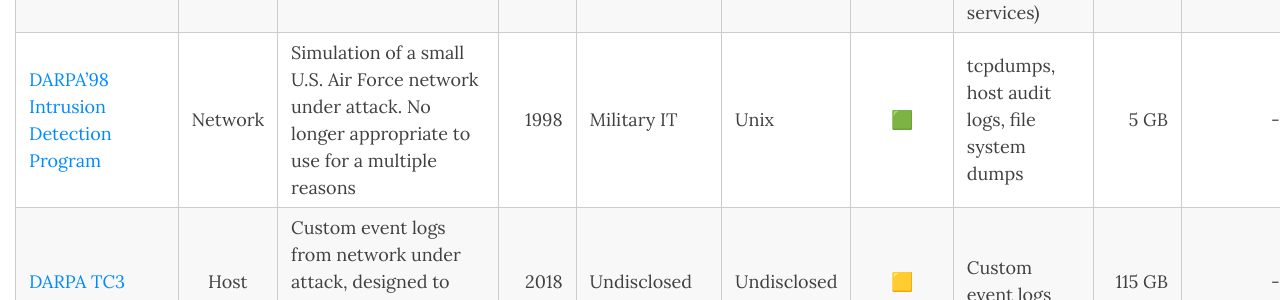
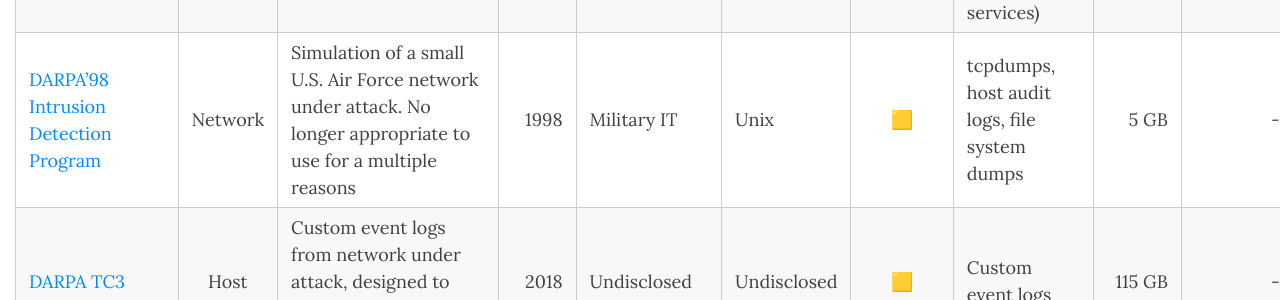
Before and after one commit to fkie-cad/COMIDDS, a Jekyll site: the page built from content/all_datasets.md, in a window 1280 px wide and 900 px high, scrolled down 3122 px. Shown: the part 152-452 px from the top of the window. Built offline with Jekyll 4.4.1, drawn with Linux system fonts in a browser that asks for light colours; nearby versions of some CDN libraries; comment, search, counter and statistics services are not loaded.

```diff
--- a/content/all_datasets.md
+++ b/content/all_datasets.md
@@ -24,7 +24,7 @@ before-content: gh_buttons.html
 | [CSE-CIC-IDS2018](../datasets/cse_cic_ids2018)                                                     |    Network     | Simulation of large enterprise IT (450 machines) with user emulation and various attacks, includes host and network logs, but only the latter are labeled         |      2018 | Enterprise IT  | Windows, Linux, MacOS |    🟩     | pcaps, NetFlows, Windows events, Ubuntu events                                       |      220 GB |             - |
 | [CTU 13](../datasets/ctu_13)                                                                       |    Network     | Collection of various botnet behavior combined with loads of background traffic, but very limited feature space                                                   |      2011 | Enterprise IT  | Windows, Undisclosed  |    🟩     | pcaps, NetFlows, Bro logs                                                            |           - |        697 GB |
 | [DAPT 2020](../datasets/dapt2020)                                                                  |    Network     | Focuses on attacks mimicking those of an APT group, executed in a rather small environment                                                                        |      2020 | Enterprise IT  | Undisclosed           |    🟩     | NetFlows, misc. logs (DNS, syslog, auditd, apache, auth, various services)           |      460 MB |             - |
-| [DARPA'98 Intrusion Detection Program](../datasets/darpa98)                                        |    Network     | Simulation of a small U.S. Air Force network under attack. No longer appropriate to use for a multiple reasons                                                    |      1998 | Military IT    | Unix                  |    🟩     | tcpdumps, host audit logs, file system dumps                                         |        5 GB |             - |
+| [DARPA'98 Intrusion Detection Program](../datasets/darpa98)                                        |    Network     | Simulation of a small U.S. Air Force network under attack. No longer appropriate to use for a multiple reasons                                                    |      1998 | Military IT    | Unix                  |    🟨     | tcpdumps, host audit logs, file system dumps                                         |        5 GB |             - |
 | [DARPA TC3](../datasets/darpa_tc3)                                                                 |      Host      | Custom event logs from network under attack, designed to facilitate provenance tracking                                                                           |      2018 | Undisclosed    | Undisclosed           |    🟨     | Custom event logs                                                                    |      115 GB |             - |
 | [DARPA TC5](../datasets/darpa_tc5)                                                                 |      Host      | Custom event logs from network under attack from APT groups, designed to facilitate provenance tracking                                                           |      2019 | Undisclosed    | Undisclosed           |    🟨     | Custom event logs                                                                    |           - |             - |
 | [EVTX to MITRE ATT&CK](../datasets/evtx_to_mitre_attck)                                            |      Host      | Small dataset providing various events corresponding to certain MITRE tactics/techniques                                                                          |      2022 | Single OS      | Windows               |    🟩     | Windows events                                                                       |       <1 GB |         <1 GB |
```
